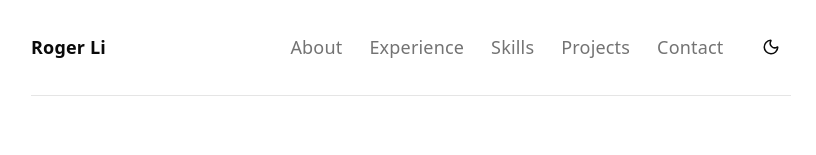
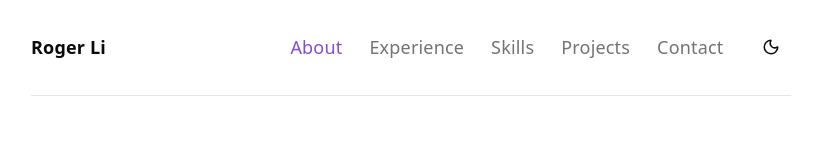
Before and after one commit to rogerrli/online-portfolio, a React (Vite) app: page / in a window 1280 px wide. Shown: the top 155 px of the page, without its empty margins (229-1045 px from the left). Built offline with nearby package versions, Linux system fonts and the light colour scheme.

Commit message:
Add scroll-spy active-section highlighting to nav
Uses an IntersectionObserver-based hook to track which section is in
view and highlights the corresponding nav link in both the desktop and
mobile nav, consistent with the smooth-scroll behavior from #17.

Closes #37

```diff
--- a/src/App.tsx
+++ b/src/App.tsx
@@ -9,6 +9,8 @@ import { ProjectsSection } from '@/components/ProjectsSection'
 import { ContactSection } from '@/components/ContactSection'
 import { ThemeToggle } from '@/components/ThemeToggle'
 import { MobileNav } from '@/components/MobileNav'
+import { useActiveSection } from '@/hooks/useActiveSection'
+import { cn } from '@/lib/utils'
 
 const NAV_LINKS = [
   { href: '#about', label: 'About' },
@@ -17,6 +19,8 @@ const NAV_LINKS = [
   { href: '#projects', label: 'Projects' },
   { href: '#contact', label: 'Contact' },
 ]
+
+const SECTION_IDS = NAV_LINKS.map((link) => link.href.slice(1))
 
 interface Role {
   title: string
@@ -84,24 +88,33 @@ const EXPERIENCE: Role[] = [
 ]
 
 function App() {
+  const activeId = useActiveSection(SECTION_IDS)
+
   return (
     <>
       <header className="flex items-center justify-between border-b border-border py-6">
         <span className="font-semibold">Roger Li</span>
         <div className="flex items-center gap-6">
           <nav aria-label="Primary" className="hidden gap-6 md:flex">
-            {NAV_LINKS.map((link) => (
+            {NAV_LINKS.map((link) => {
+              const isActive = activeId === link.href.slice(1)
+              return (
                 <a
                   key={link.href}
                   href={link.href}
-                className="text-muted-foreground hover:text-accent-text"
+                  aria-current={isActive ? 'true' : undefined}
+                  className={cn(
+                    'text-muted-foreground hover:text-accent-text',
+                    isActive && 'text-accent-text',
+                  )}
                 >
                   {link.label}
                 </a>
-            ))}
+              )
+            })}
           </nav>
           <ThemeToggle />
-          <MobileNav links={NAV_LINKS} />
+          <MobileNav links={NAV_LINKS} activeHref={`#${activeId ?? ''}`} />
         </div>
       </header>
 
--- a/src/components/MobileNav.tsx
+++ b/src/components/MobileNav.tsx
@@ -12,9 +12,10 @@ interface NavLink {
 
 interface MobileNavProps {
   links: NavLink[]
+  activeHref?: string
 }
 
-export function MobileNav({ links }: MobileNavProps) {
+export function MobileNav({ links, activeHref }: MobileNavProps) {
   const [open, setOpen] = useState(false)
 
   return (
@@ -29,16 +30,23 @@ export function MobileNav({ links }: MobileNavProps) {
         <Popover.Positioner sideOffset={8} align="end" className="md:hidden">
           <Popover.Popup className="flex w-44 origin-[var(--transform-origin)] flex-col gap-1 rounded-lg border border-border bg-popover p-2 text-popover-foreground shadow-md outline-none transition-[scale,opacity] duration-100 ease-out data-ending-style:scale-95 data-ending-style:opacity-0 data-starting-style:scale-95 data-starting-style:opacity-0">
             <nav aria-label="Primary" className="flex flex-col">
-              {links.map((link) => (
+              {links.map((link) => {
+                const isActive = link.href === activeHref
+                return (
                   <a
                     key={link.href}
                     href={link.href}
                     onClick={() => setOpen(false)}
-                  className="rounded-md px-3 py-2 text-sm text-muted-foreground hover:bg-muted hover:text-accent-text"
+                    aria-current={isActive ? 'true' : undefined}
+                    className={cn(
+                      'rounded-md px-3 py-2 text-sm text-muted-foreground hover:bg-muted hover:text-accent-text',
+                      isActive && 'text-accent-text',
+                    )}
                   >
                     {link.label}
                   </a>
-              ))}
+                )
+              })}
             </nav>
           </Popover.Popup>
         </Popover.Positioner>
--- /dev/null
+++ b/src/hooks/useActiveSection.ts
@@ -0,0 +1,32 @@
+import { useEffect, useState } from 'react'
+
+export function useActiveSection(sectionIds: string[]) {
+  const [activeId, setActiveId] = useState<string | null>(null)
+
+  useEffect(() => {
+    const sections = sectionIds
+      .map((id) => document.getElementById(id))
+      .filter((el): el is HTMLElement => el !== null)
+
+    if (sections.length === 0) return
+
+    const observer = new IntersectionObserver(
+      (entries) => {
+        const visible = entries
+          .filter((entry) => entry.isIntersecting)
+          .sort((a, b) => a.boundingClientRect.top - b.boundingClientRect.top)
+
+        if (visible.length > 0) {
+          setActiveId(visible[0].target.id)
+        }
+      },
+      { rootMargin: '-20% 0px -70% 0px', threshold: 0 },
+    )
+
+    sections.forEach((section) => observer.observe(section))
+
+    return () => observer.disconnect()
+  }, [sectionIds])
+
+  return activeId
+}
```
Lines whose indentation alone changed are shown as unchanged.
